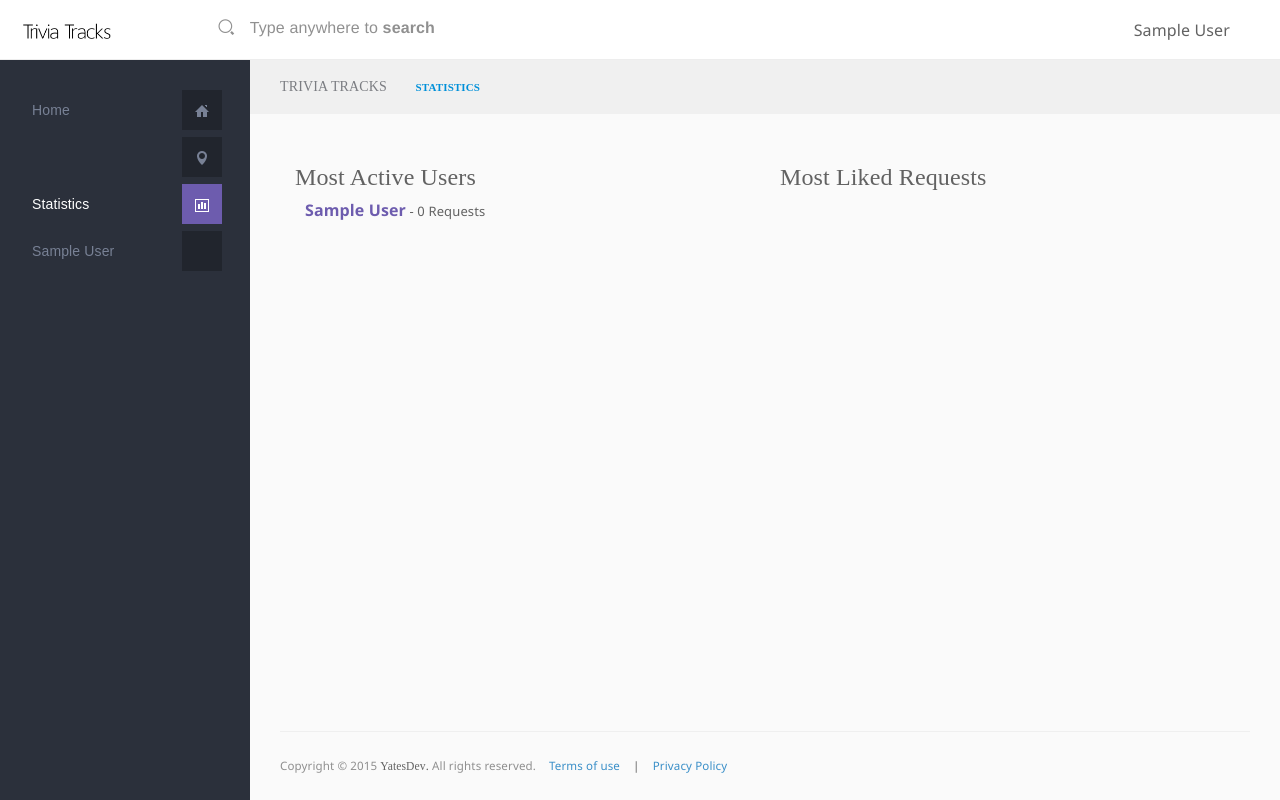
After one commit to yatesdev/TriviaTracks, a Django app: page /statistics/ in a window 1280 px wide. The commit adds this page. Run offline with Django 3.2, Linux system fonts and the light colour scheme; the visitor is signed in with stand-in values (Sample User, id 1); data comes from the database, SQL or seed files in the repository; data that the repository does not hold is empty; some libraries are stand-ins or nearby versions; some web fonts are replaced.

Commit message:
Basic Statistics Implementation
Needs more fleshing out with charts and the like.

```diff
--- a/TriviaTracks/urls.py
+++ b/TriviaTracks/urls.py
@@ -24,6 +24,7 @@ urlpatterns = [
     url(r'^search/$', views.search, name='search'),
     url(r'^request/$', views.request, name='request'),
     url(r'^location/$', views.location, name='location'),
+    url(r'^statistics/$',views.statistics, name='statistics'),
     url(r'^profile/$', views.profile, name='profile'),
     url(r'^register/$',views.register, name='register'),
     url(r'^login/$', views.login, name='login'),
--- a/home/templates/home/__base.html
+++ b/home/templates/home/__base.html
@@ -63,7 +63,7 @@
           </li>
           {% endif %}
           <li class="{% block stats_menu %}{% endblock %}">
-            <a href="#"><span class="title">Statistics</span></a>
+            <a href="{% url "statistics" %}"><span class="title">Statistics</span></a>
             <span class="icon-thumbnail {% block stats_menu_icon %}{% endblock %}"><i class="pg-charts"></i></span>
           </li>
           {% if user.userprofile.host == True %}
--- /dev/null
+++ b/home/templates/home/statistics.html
@@ -0,0 +1,25 @@
+{%extends "home/__base.html" %}
+{% block title %} Index | {{block.super}} {% endblock %}
+{% block stats_menu %} active {% endblock %}
+{% block stats_menu_icon %} bg-primary {% endblock %}
+{% block breadcrumbs %}<li><a href="#" class="active">Statistics</a></li> {% endblock %}
+{% block javascript %}{{block.super}}
+{% endblock %}
+{% block content %}
+<div class="col-xs-12">
+  <div class="row">
+    <div class="col-md-6">
+      <div class="h3 font-montserrat">Most Active Users</div>
+      {% for user in most_active %}
+      <div class="p-l-10"><span class="text-primary bold fs-16">{{user.get_full_name}}</span> - {{user.num_requests}} Request{{user.num_requests|pluralize}}</div>
+      {% endfor %}
+    </div>
+    <div class="col-md-6">
+      <div class="h3 font-montserrat">Most Liked Requests</div>
+      {% for requests in most_liked %}
+      <div class="p-l-10"><span class="text-primary bold fs-16">{{requests.likes}}</span> - <span class="bold">{{requests.song.title}}</span> by  {{requests.song.artist_name}}</div>
+      {% endfor %}
+    </div>
+  </div>
+</div>
+{% endblock %}
--- a/home/views.py
+++ b/home/views.py
@@ -1,7 +1,7 @@
 from django.shortcuts import *
 from django.http import HttpResponse, JsonResponse, HttpRequest, HttpResponseRedirect
 from django.template import RequestContext, loader
-from django.core import serializers
+from django.core import serializers, mail
 from django.contrib.auth import authenticate, login as auth_login, logout as auth_logout
 from django.contrib.auth.models import User
 from django.contrib.auth.decorators import login_required
@@ -9,9 +9,9 @@ from .models import Song,RequestList,Request, Location
 from .forms import SearchForm,UserForm,UserProfileForm
 import requests
 from datetime import *
-from django.core import mail
 from django.conf import settings
 from collections import defaultdict
+from django.db.models import Count
 
 # Create your views here.
 @login_required
@@ -72,6 +72,18 @@ def location(request):
 	search_form = SearchForm()
 	template = "home/locations.html"
 	passable = {"search_form" : search_form,"recent": recent,"archive": archive,"location": location}
+	return render_to_response(template,passable,context)
+
+@login_required
+def statistics(request):
+	context = RequestContext(request)
+
+	#Data!!!
+	most_liked = Request.objects.order_by('-likes').prefetch_related('song','requestlist','user')[:3]
+	most_active = User.objects.annotate(num_requests=Count('request')).order_by('-num_requests')[:3]
+
+	template = "home/statistics.html"
+	passable = {"most_liked" : most_liked, "most_active" : most_active}
 	return render_to_response(template,passable,context)
 
 @login_required
```
